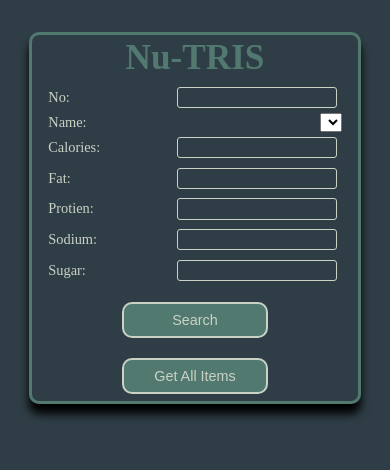
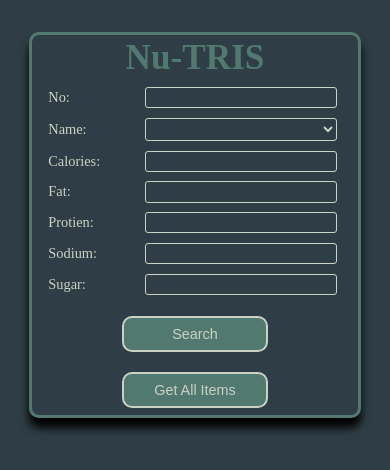
Before and after one commit to Ben3940/nutrition-app, a React (Vite) app in the folder app/: page / in a window 390 px wide. Shown: the top 470 px of the page. Built offline with nearby package versions, Linux system fonts and the light colour scheme.

Commit message:
Refactored spacing of Header component at different screen sizes

```diff
--- a/app/src/index.css
+++ b/app/src/index.css
@@ -61,7 +61,8 @@ h1 {
   align-items: center;
 }
 
-.input-container > input {
+.input-container > input,
+.input-container > select {
   color: var(--color-primary);
   border: 1px solid var(--color-primary);
   border-radius: 3px;
@@ -98,8 +99,10 @@ h1 {
     font-size: 0.9rem;
   }
 
-  .input-container > input {
+  .input-container > input,
+  .input-container > select {
     font-size: 0.9rem;
+    width: 50%;
   }
 }
 
@@ -109,16 +112,18 @@ h1 {
   }
 
   header {
-    width: 90vw;
+    width: 70vw;
   }
 
   .input-container {
-    width: 90%;
+    width: 95%;
     font-size: 0.9rem;
   }
 
-  .input-container > input {
+  .input-container > input,
+  .input-container > select {
     font-size: 0.9rem;
+    width: 50%;
   }
 
   .submit-button {
@@ -145,8 +150,9 @@ h1 {
     font-size: 0.9rem;
   }
 
-  .input-container > input {
+  .input-container > input,
+  .input-container > select {
     font-size: 0.9rem;
-    width: 10rem;
+    width: 12rem;
   }
 }
```
